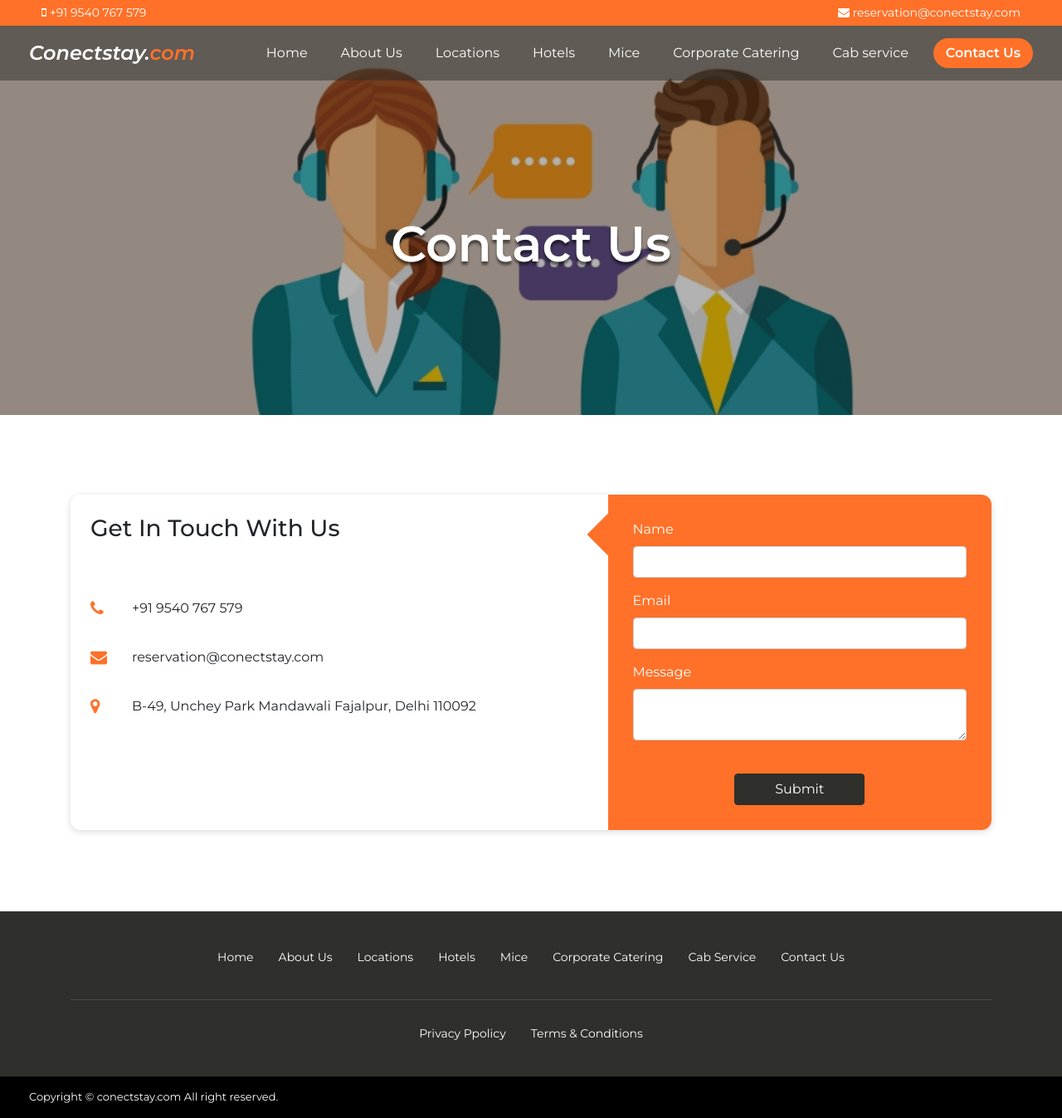
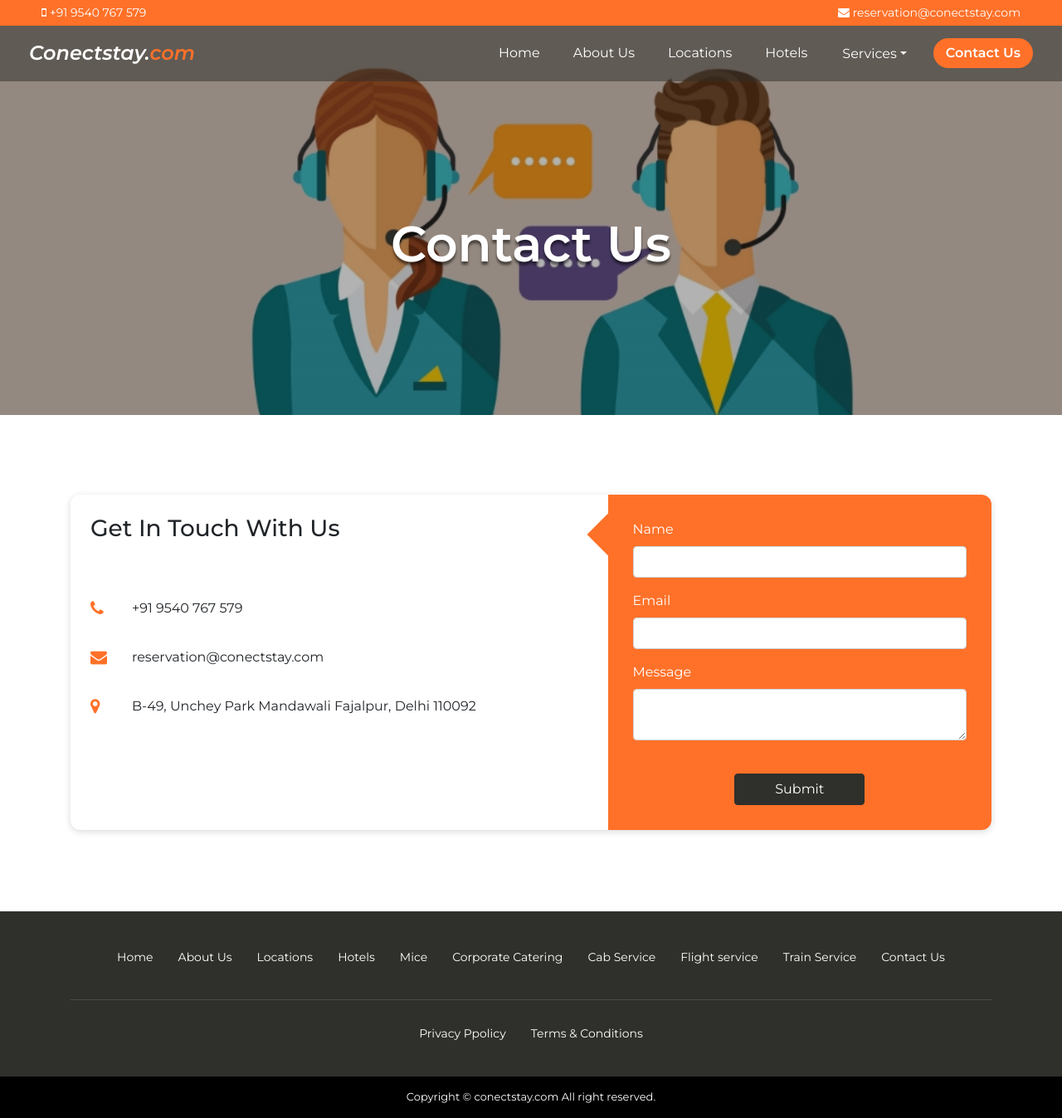
Before and after one commit to rohngonnarock/conectstay, a React (Create React App) app: page /contact in a window 1280 px wide. Shown: the whole page at 83% size. Built offline with nearby package versions, Linux system fonts and the light colour scheme.

Commit message:
add menu

```diff
--- a/src/components/Footer.js
+++ b/src/components/Footer.js
@@ -15,6 +15,8 @@ const Footer = () => {
                         <li><NavLink to="/mice">Mice</NavLink></li>
                         <li><NavLink to="/food-service">Corporate Catering</NavLink></li>
                         <li><NavLink to="/cab-service">Cab Service</NavLink></li>
+                        <li><NavLink to="/cab-service">Flight service</NavLink></li>
+                        <li><NavLink to="/cab-service">Train Service</NavLink></li>
                         <li><NavLink to="/contact">Contact Us</NavLink></li>
                     </ul>
                 </div>
@@ -27,7 +29,7 @@ const Footer = () => {
                 </div>
             </div>
 
-            <div className="d-flex justify-content-between copyright">
+            <div className="d-flex justify-content-center copyright">
                 <p>Copyright © conectstay.com All right reserved.</p>
                 {/* <div className="footer_social">
                     <a href="#"><i className="fa fa-facebook" /></a>
--- a/src/components/Header.js
+++ b/src/components/Header.js
@@ -1,5 +1,6 @@
 import React from 'react';
 import { Link, NavLink } from 'react-router-dom';
+import { Dropdown } from 'react-bootstrap';
 
 
 const Header = () => {
@@ -16,10 +17,6 @@ const Header = () => {
                 </div>
                 <div>
                     <a href="mailto: reservation@conectstay.com"><i className="fa fa-envelope" /> reservation@conectstay.com</a>
-                    {/* <a href="#"><i className="fa fa-facebook" /></a>
-                    <a href="#"><i className="fa fa-twitter" /></a>
-                    <a href="#"><i className="fa fa-linkedin" /></a>
-                    <a href="#"><i className="fa fa-instagram" /></a> */}
                 </div>
             </div>
 
@@ -35,9 +32,21 @@ const Header = () => {
                         <li><NavLink onClick={handleMenuClose} exact to="/about">About Us</NavLink></li>
                         <li><NavLink onClick={handleMenuClose} exact to="/locations">Locations</NavLink></li>
                         <li><NavLink onClick={handleMenuClose} exact to="/hotels">Hotels</NavLink></li>
-                        <li><NavLink onClick={handleMenuClose} exact to="/mice">Mice</NavLink></li>
-                        <li><NavLink onClick={handleMenuClose} exact to="/food-service">Corporate Catering</NavLink></li>
-                        <li><NavLink onClick={handleMenuClose} exact to="/cab-service">Cab service</NavLink></li>
+                        <li>
+                            <Dropdown>
+                                <Dropdown.Toggle variant="success">
+                                Services
+                                </Dropdown.Toggle>
+
+                                <Dropdown.Menu>
+                                    <Dropdown.Item href="javascript:void(0);"><NavLink onClick={handleMenuClose} exact to="/mice">Mice</NavLink></Dropdown.Item>
+                                    <Dropdown.Item href="javascript:void(0);"><NavLink onClick={handleMenuClose} exact to="/food-service">Corporate Catering</NavLink></Dropdown.Item>
+                                    <Dropdown.Item href="javascript:void(0);"><NavLink onClick={handleMenuClose} exact to="/cab-service">Cab service</NavLink></Dropdown.Item>
+                                    <Dropdown.Item href="javascript:void(0);"><NavLink onClick={handleMenuClose} exact to="/cab-service">Flight service</NavLink></Dropdown.Item>
+                                    <Dropdown.Item href="javascript:void(0);"><NavLink onClick={handleMenuClose} exact to="/cab-service">Train service</NavLink></Dropdown.Item>
+                                </Dropdown.Menu>
+                            </Dropdown>
+                        </li>
                         <li><NavLink onClick={handleMenuClose} exact to="/contact">Contact Us</NavLink></li>
                     </ul>
                 </div>
--- a/src/index.css
+++ b/src/index.css
@@ -57,6 +57,7 @@ header {
 .main_menu ul li {
   display: inline-block;
   margin-left: 20px;
+  position: relative;
 }
 
 .main_menu ul li a {
@@ -81,6 +82,39 @@ header {
 header a:hover {
   text-decoration: none;
 }
+
+
+.main_menu .btn-success:not(:disabled):not(.disabled).active,
+.main_menu .btn-success:not(:disabled):not(.disabled):active,
+.main_menu .show>.btn-success.dropdown-toggle,
+.main_menu .dropdown-toggle:focus,
+.main_menu .dropdown-toggle {
+  background: transparent;
+  border: 0;
+  box-shadow: none;
+}
+
+.main_menu ul li .dropdown a {
+  color: #000;
+}
+
+.main_menu ul li .dropdown-menu > a {
+  padding: 0;
+}
+
+.main_menu ul li .dropdown-menu a:after {
+  display: none;
+}
+
+.dropdown-menu {
+  border-radius: 0;
+  min-width: 250px;
+  transform: none !important;
+  right: 0 !important;
+  top: 35px !important;
+  left: auto !important;
+}
+
 
 
 
```
Also changed, not shown: 3 other files (tests, documents, lock files or other folders).
